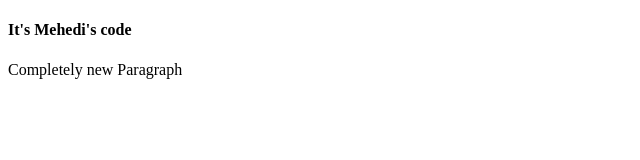
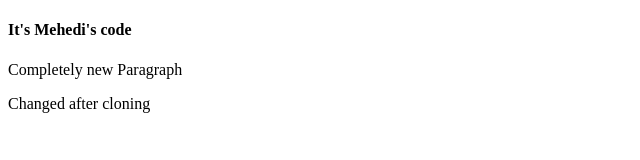
Before and after one commit to mehedi31366/git-p, a plain HTML site: page index.html in a window 1280 px wide. Shown: the whole page, without its empty margins (0-640 px from the left). Drawn offline with Linux system fonts and the light colour scheme.

Commit message:
changed after clone

```diff
--- a/index.html
+++ b/index.html
@@ -10,5 +10,6 @@
 <body>
     <h4>It's Mehedi's code</h4>
     <p>Completely new Paragraph</p>
+    <p>Changed after cloning</p>
 </body>
 </html>
```
